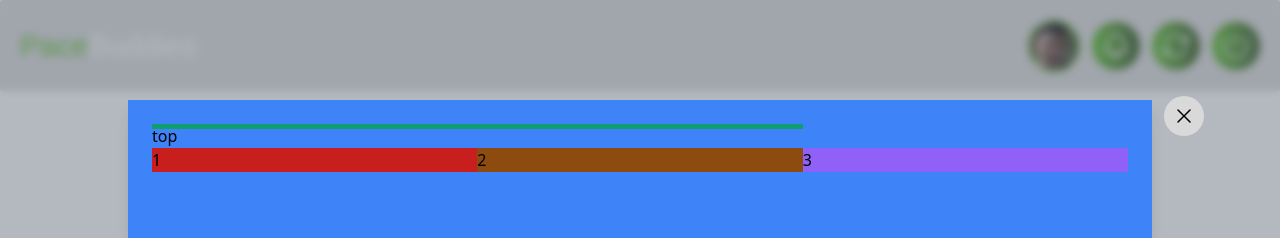
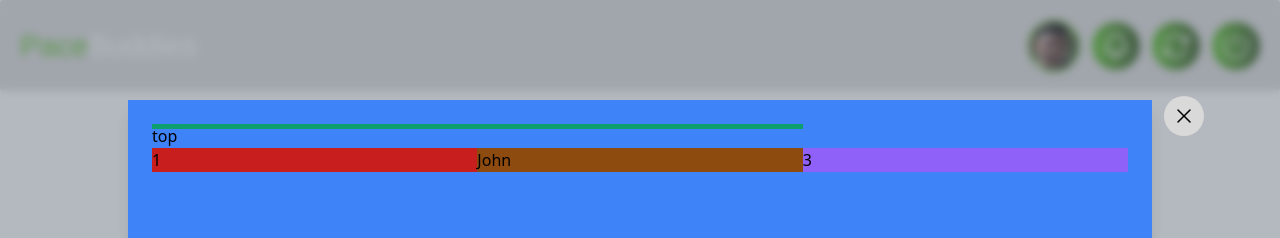
Before and after one commit to pacebuddies/Frontend, a Next.js app: page /home in a window 1280 px wide. Shown: the top 238 px of the page. Built offline with nearby package versions, Linux system fonts and the light colour scheme; no server answers.

Commit message:
Added simple testing logic

```diff
--- a/src/components/Recommendations/RecommendationsModal/RecommendationsModal.tsx
+++ b/src/components/Recommendations/RecommendationsModal/RecommendationsModal.tsx
@@ -7,7 +7,7 @@ interface IProps {
   opened: boolean;
 }
 
-interface RecommendationData {
+export interface RecommendationData {
   name: string;
   surname: string;
   age: number;
@@ -25,7 +25,7 @@ const data1: RecommendationData[] = [
     age: 38,
   },
   {
-    name: 'Jane',
+    name: 'Mark',
     surname: 'Marks',
     age: 29,
   },
@@ -72,6 +72,7 @@ const RecommendationsModal = (props: IProps) => {
                         viewBox="0 0 24 24"
                         fill="currentColor"
                         className="h-6 w-6"
+                        onClick={() => previousRecommendation()}
                       >
                         <path
                           fillRule="evenodd"
@@ -83,7 +84,7 @@ const RecommendationsModal = (props: IProps) => {
                   </div>
                   <div className="flex w-full flex-row rounded-lg border-0 bg-white/0 shadow-lg outline-none focus:outline-none">
                     <div className="relative h-64 w-128 flex-auto bg-blue-500 p-6 md:h-64 md:w-128 lg:h-96 lg:w-192 xl:h-128 xl:w-256">
-                      <RecommendationsModalContent />
+                      <RecommendationsModalContent num={recommendationNumber} data={data1} />
                     </div>
                   </div>
                   {/*Next button*/}
@@ -93,6 +94,7 @@ const RecommendationsModal = (props: IProps) => {
                       viewBox="0 0 24 24"
                       fill="currentColor"
                       className="h-6 w-6"
+                      onClick={() => nextRecommendation()}
                     >
                       <path
                         fillRule="evenodd"
--- a/src/components/Recommendations/RecommendationsModal/RecommendationsModalContent.tsx
+++ b/src/components/Recommendations/RecommendationsModal/RecommendationsModalContent.tsx
@@ -1,13 +1,18 @@
-const RecommendationsModalContent = () => {
+import { RecommendationData } from './RecommendationsModal';
+
+interface IProps {
+  data?: RecommendationData[];
+  num?: number;
+}
+const RecommendationsModalContent = ({ data, num }: IProps) => {
+  var number = num ?? 0;
+  console.log(number);
   return (
-    <div className="grid rounded-3xl grid-cols-3 grid-rows-2 gab-4 w-full">
-      <div className="w-full col-span-2  h-1/5 bg-green-500">top</div>
-        <div className=" col-start-1 bg-red-700">1</div>
-        <div className=" col-start-2 bg-yellow-700">2</div>
-        <div className=" col-start-3 bg-purple-500">3</div>
-
-
-
+    <div className="gab-4 grid w-full grid-cols-3 grid-rows-2 rounded-3xl">
+      <div className="col-span-2 h-1/5  w-full bg-green-500">top</div>
+      <div className=" col-start-1 bg-red-700">1</div>
+      <div className=" col-start-2 bg-yellow-700">{data ? data[number]?.name : ""}</div>
+      <div className=" col-start-3 bg-purple-500">3</div>
     </div>
   );
 };
```
